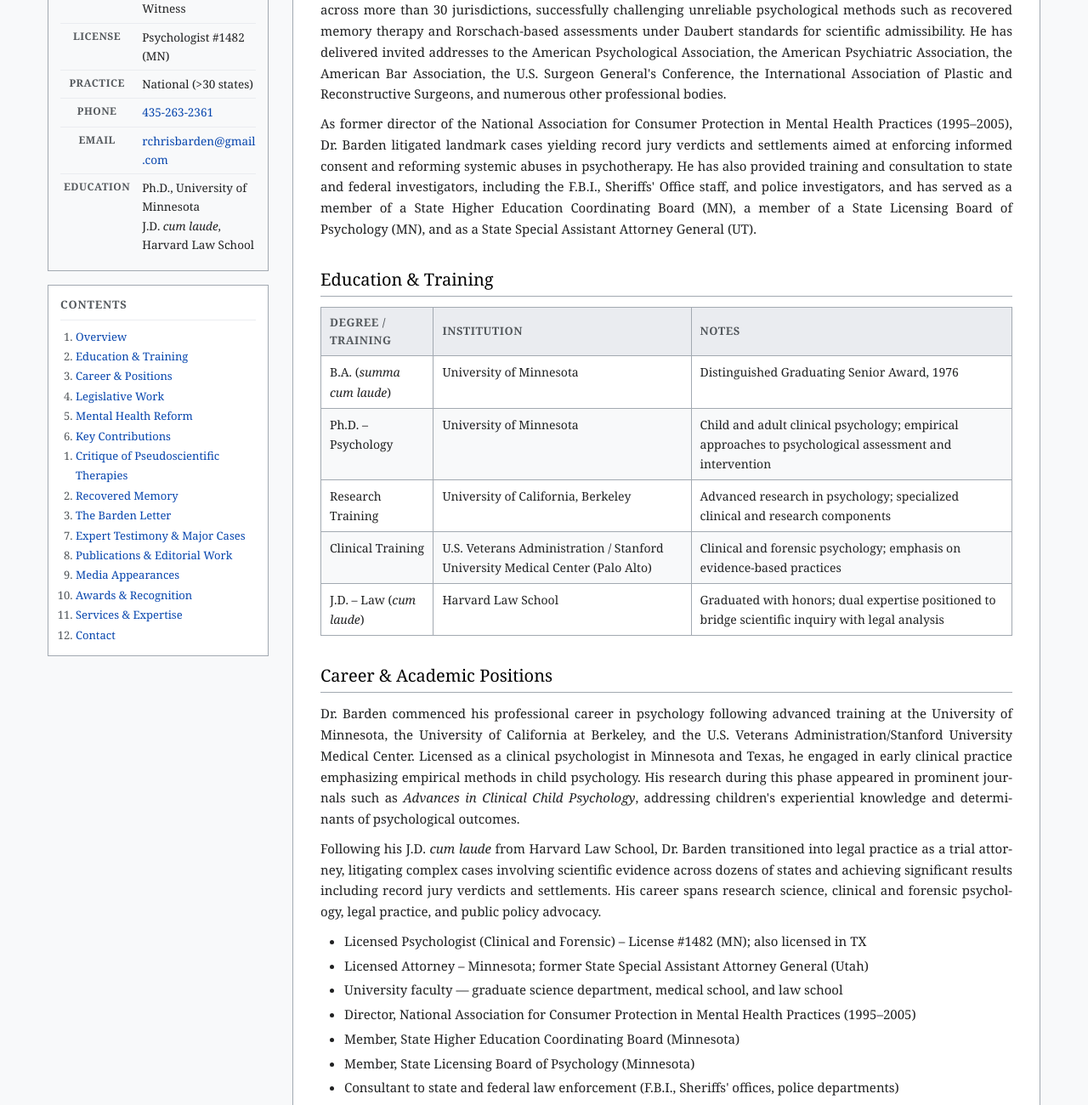
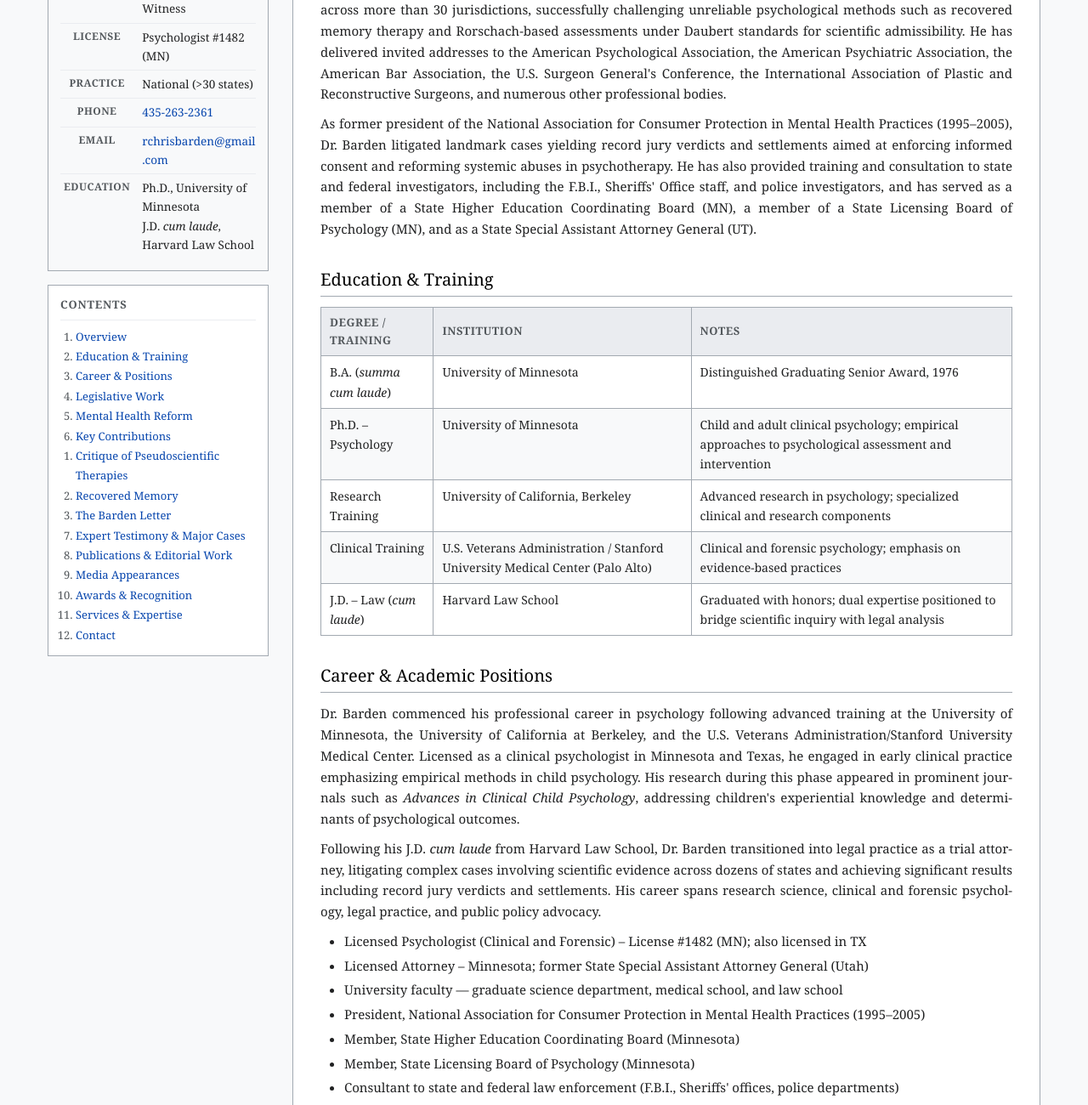
Before and after one commit to juliajbarden/Dr.RChrisBarden, a plain HTML site: page index.html in a window 1280 px wide. Shown: the part 460-1760 px from the top of the page at 85% size. Drawn offline with Linux system fonts and the light colour scheme.

Commit message:
change director to president

```diff
--- a/index.html
+++ b/index.html
@@ -108,7 +108,7 @@
           Dr. Barden has held university faculty positions in a highly ranked graduate science department, a highly ranked medical school, and a highly ranked law school. He has provided expert testimony in federal and state courts across more than 30 jurisdictions, successfully challenging unreliable psychological methods such as recovered memory therapy and Rorschach-based assessments under Daubert standards for scientific admissibility. He has delivered invited addresses to the American Psychological Association, the American Psychiatric Association, the American Bar Association, the U.S. Surgeon General's Conference, the International Association of Plastic and Reconstructive Surgeons, and numerous other professional bodies.
         </p>
         <p>
-          As former director of the National Association for Consumer Protection in Mental Health Practices (1995–2005), Dr. Barden litigated landmark cases yielding record jury verdicts and settlements aimed at enforcing informed consent and reforming systemic abuses in psychotherapy. He has also provided training and consultation to state and federal investigators, including the F.B.I., Sheriffs' Office staff, and police investigators, and has served as a member of a State Higher Education Coordinating Board (MN), a member of a State Licensing Board of Psychology (MN), and as a State Special Assistant Attorney General (UT).
+          As former president of the National Association for Consumer Protection in Mental Health Practices (1995–2005), Dr. Barden litigated landmark cases yielding record jury verdicts and settlements aimed at enforcing informed consent and reforming systemic abuses in psychotherapy. He has also provided training and consultation to state and federal investigators, including the F.B.I., Sheriffs' Office staff, and police investigators, and has served as a member of a State Higher Education Coordinating Board (MN), a member of a State Licensing Board of Psychology (MN), and as a State Special Assistant Attorney General (UT).
         </p>
       </section>
 
@@ -164,7 +164,7 @@
           <li>Licensed Psychologist (Clinical and Forensic) – License #1482 (MN); also licensed in TX</li>
           <li>Licensed Attorney – Minnesota; former State Special Assistant Attorney General (Utah)</li>
           <li>University faculty — graduate science department, medical school, and law school</li>
-          <li>Director, National Association for Consumer Protection in Mental Health Practices (1995–2005)</li>
+          <li>President, National Association for Consumer Protection in Mental Health Practices (1995–2005)</li>
           <li>Member, State Higher Education Coordinating Board (Minnesota)</li>
           <li>Member, State Licensing Board of Psychology (Minnesota)</li>
           <li>Consultant to state and federal law enforcement (F.B.I., Sheriffs' offices, police departments)</li>
```
